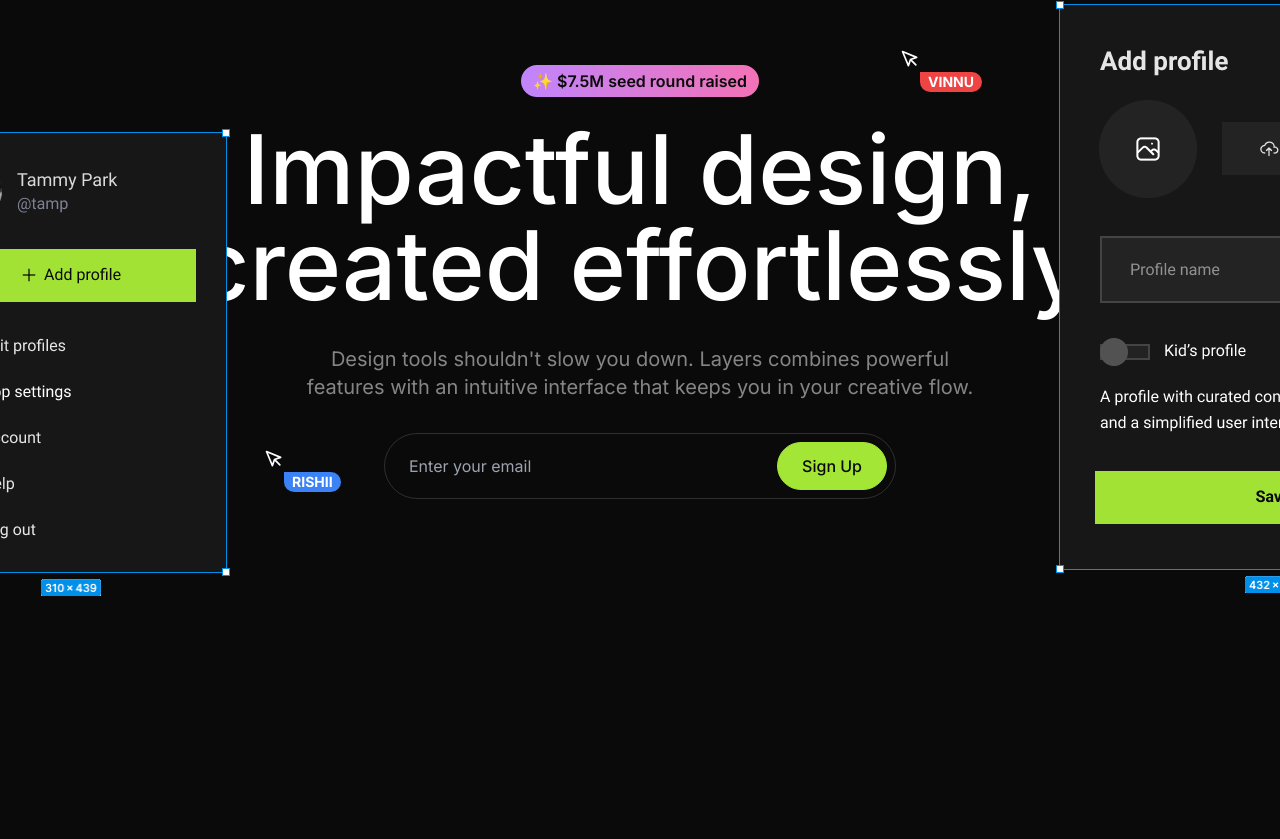
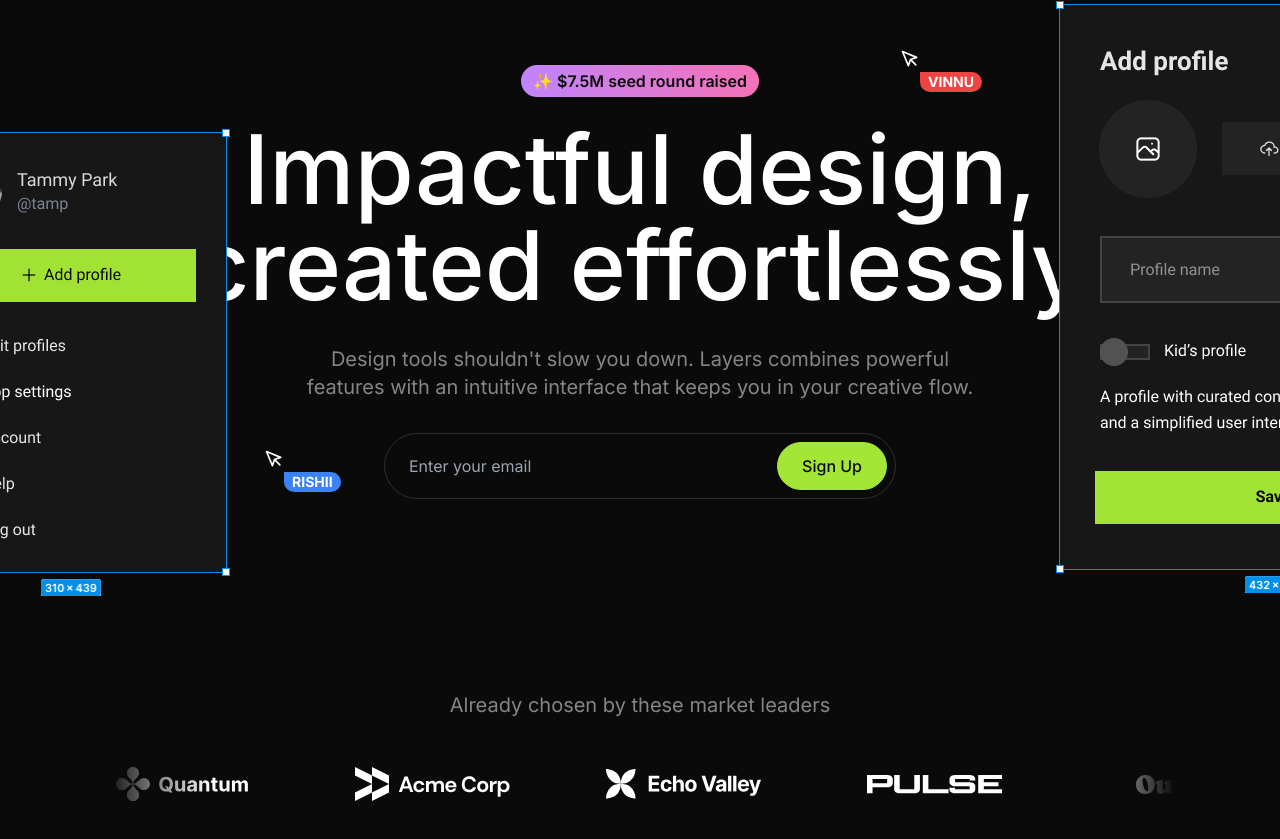
Before and after one commit to RISHII7/SaaS-Landing-Page, a Next.js app: page / in a window 1280 px wide. Shown: the part 161-1000 px from the top of the page. Built offline with nearby package versions, Linux system fonts and the light colour scheme.

Commit message:
Logo Ticker Section

```diff
--- a/src/app/page.tsx
+++ b/src/app/page.tsx
@@ -1,4 +1,5 @@
 import Hero from "@/sections/Hero";
+import LogoTicker from "@/sections/LogoTicker";
 import Navbar from "@/sections/Navbar";
 
 export default function Home() {
@@ -6,6 +7,7 @@ export default function Home() {
         <>
             <Navbar />
             <Hero />
+            <LogoTicker />
         </>
     );
 }
--- a/src/sections/Hero.tsx
+++ b/src/sections/Hero.tsx
@@ -47,7 +47,7 @@ export default function Hero() {
                     <input
                         type="email"
                         placeholder="Enter your email"
-                        className="bg-transparent px-4 md:flex-1"
+                        className="bg-transparent px-4 md:flex-1 w-full"
                     />
                     <Button
                         variant="primary"
--- a/src/sections/LogoTicker.tsx
+++ b/src/sections/LogoTicker.tsx
@@ -1,11 +1,13 @@
+import Image from "next/image";
+
+import apexLogo from "@/assets/images/apex.svg";
+import twiceLogo from "@/assets/images/twice.svg";
+import pulseLogo from "@/assets/images/pulse.svg";
+import acmeLogo from "@/assets/images/acme-corp.svg";
 import quantumLogo from "@/assets/images/quantum.svg";
-import acmeLogo from "@/assets/images/acme-corp.svg";
+import outsideLogo from "@/assets/images/outside.svg";
+import celestialLogo from "@/assets/images/celestial.svg";
 import echoValleyLogo from "@/assets/images/echo-valley.svg";
-import pulseLogo from "@/assets/images/pulse.svg";
-import outsideLogo from "@/assets/images/outside.svg";
-import apexLogo from "@/assets/images/apex.svg";
-import celestialLogo from "@/assets/images/celestial.svg";
-import twiceLogo from "@/assets/images/twice.svg";
 
 const logos = [
     { name: "Quantum", image: quantumLogo },
@@ -19,5 +21,24 @@ const logos = [
 ];
 
 export default function LogoTicker() {
-    return <div>Logo Ticker</div>;
+    return (
+        <section className="py-24 overflow-x-clip">
+            <div className="container">
+                <h3 className="text-center text-white/50 text-xl">
+                    Already chosen by these market leaders
+                </h3>
+                <div className="overflow-hidden mt-12 [mask-image:linear-gradient(to_right,transparent,black_10%,black_90%,transparent)]">
+                    <div className="flex gap-24 pr-24">
+                        {logos.map((logo) => (
+                            <Image
+                                src={logo.image}
+                                key={logo.name}
+                                alt={logo.name}
+                            />
+                        ))}
+                    </div>
+                </div>
+            </div>
+        </section>
+    );
 }
```
